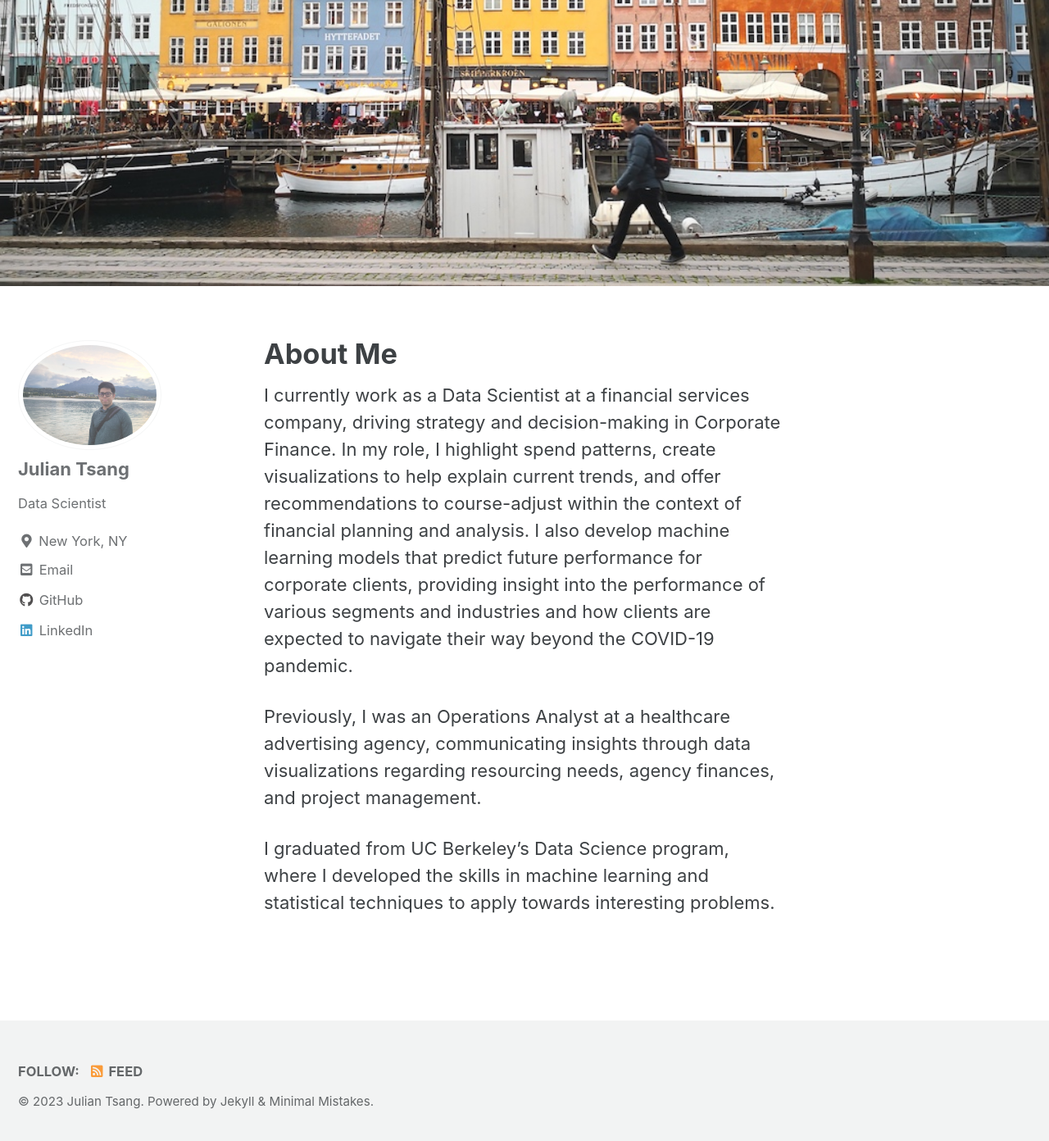
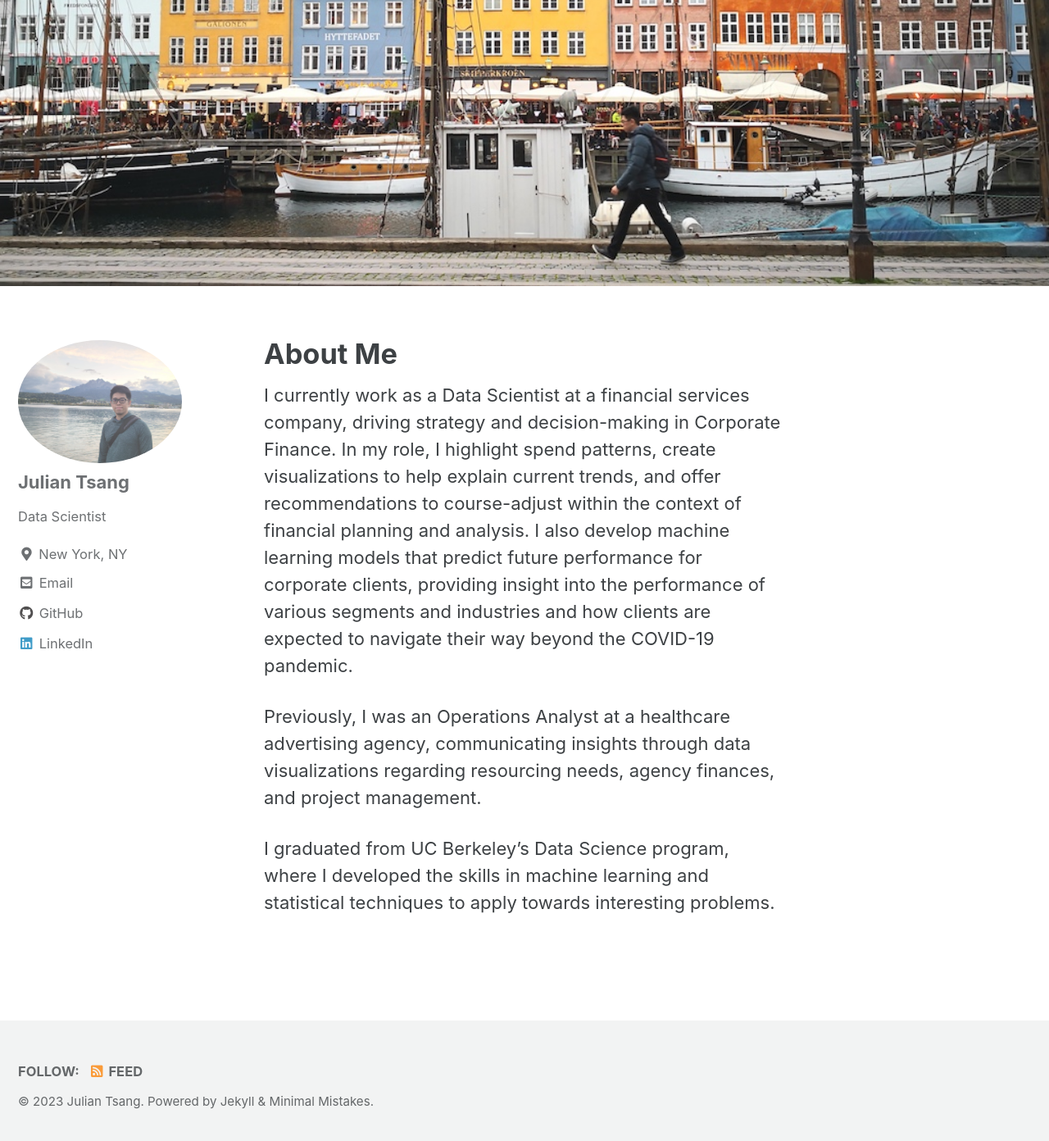
Before and after one commit to juliantsang1/juliantsang1.github.io, a Jekyll site: the page built from _pages/about.md, in a window 1280 px wide and 1400 px high, scrolled down 369 px. Shown: the top 1392 px of the window at 82% size. Built offline with Jekyll 4.4.1, drawn with Linux system fonts in a browser that asks for light colours; cached includes are drawn as plain includes.

Commit message:
changing avatar size

```diff
--- a/_sass/minimal-mistakes/_sidebar.scss
+++ b/_sass/minimal-mistakes/_sidebar.scss
@@ -127,13 +127,14 @@
   }
 
   img {
-    max-width: 175px; //110px;
+    max-width: 200px; //110px;
     min-width: 135px;
     border-radius: 50%;
 
     @include breakpoint($large) {
-      padding: 5px;
-      border: 1px solid $border-color;
+      padding: 0px; //5px;
+      border: 0px solid $border-color;
+      // border: 1px solid $border-color;
     }
   }
 }
```
